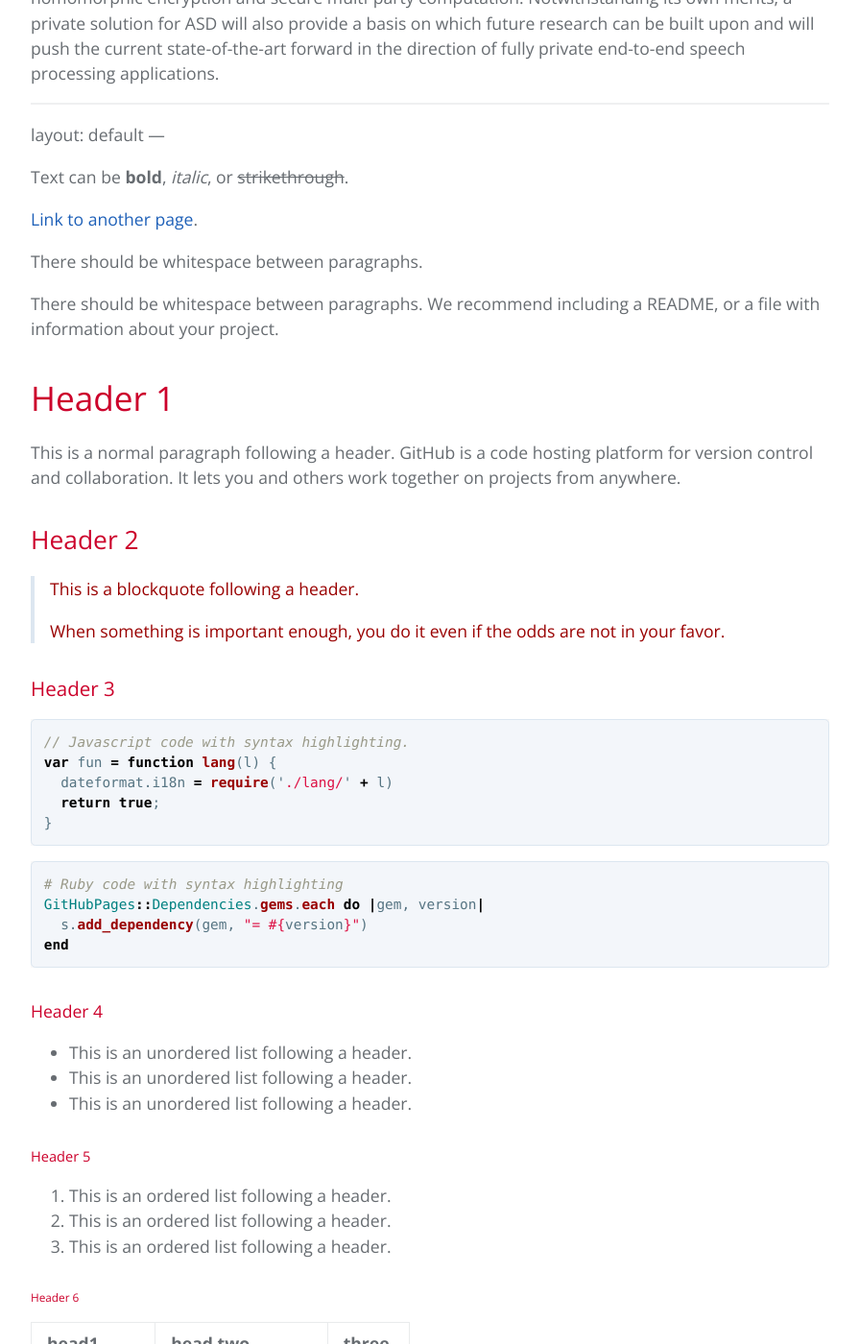
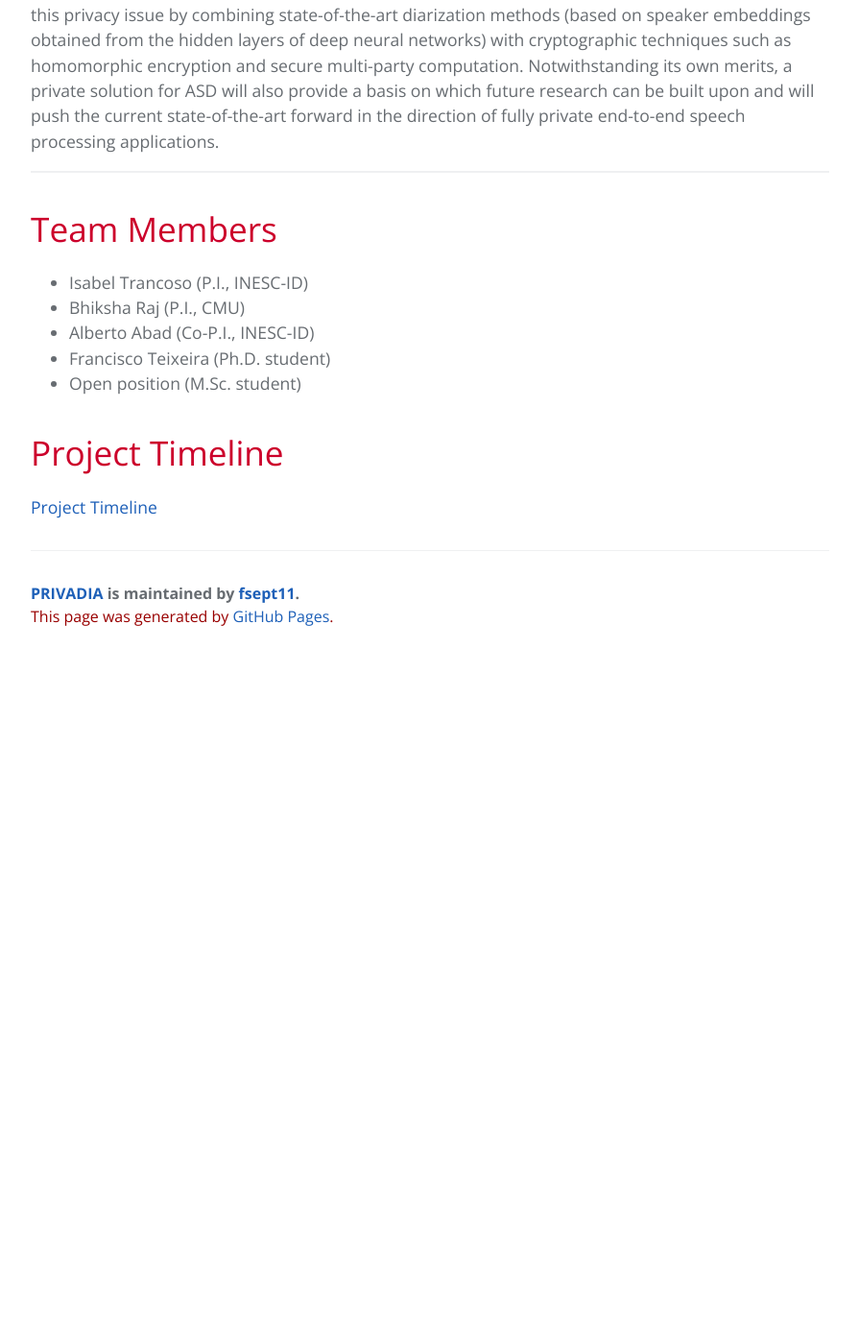
Before and after one commit to fsept11/PRIVADIA, a Jekyll site: the page built from index.md, in a window 1280 px wide and 1400 px high, scrolled down 813 px. Shown: the whole window at 96% size, without its empty margins (192-1087 px from the left). Built offline with Jekyll 4.4.1, drawn with Linux system fonts in a browser that asks for light colours; our own code applies the rules of GitHub Pages for plain Markdown files; after the commit the page ends 1499 px from its top, so only the background shows below that; some of the changed text lies outside the part shown.

Commit message:
Update index.md

````diff
--- a/index.md
+++ b/index.md
@@ -1,127 +1,19 @@
+
+# Project Description
+
 As proven by the recent EU’s General Data Protection Regulation (GDPR), our society is becoming increasingly concerned with how cloud-based applications use their client’s data. Among other data types, speech has received growing interest due to recent advances in speech recognition that have boosted the development of voice-based virtual assistants. However, current speech-based machine learning models are already able to determine characteristics about an individual as private as his/her physical and mental health. It is thus important to find ways to protect the privacy of an individual’s voice, and prevent sensitive information from being leaked. In the midway between simple speech applications and speech recognition lies an enabling technology that not only serves as an intermediate step in complex applications, but is also useful on its own. Automatic Speaker Diarization (ASD), the problem of determining “who spoke when” in a speech recording, is the middle step that can be used to contextualize transcriptions, improve the results of speech recognition systems, and allow users to search and filter speech segments of a specific speaker.
 In this exploratory project we aim to develop a proof-of-concept for private ASD, which could be applied to scenarios where data cannot be delegated to an external party, due to legal or ethical constraints, such as criminal investigations, medical interviews and courtroom hearings. This project addresses this privacy issue by combining state-of-the-art diarization methods (based on speaker embeddings obtained from the hidden layers of deep neural networks) with cryptographic techniques such as homomorphic encryption and secure multi-party computation. Notwithstanding its own merits, a private solution for ASD will also provide a basis on which future research can be built upon and will push the current state-of-the-art forward in the direction of fully private end-to-end speech processing applications.
 
-
----
-layout: default
 ---
 
-Text can be **bold**, _italic_, or ~~strikethrough~~.
+# Team Members
 
-[Link to another page](./another-page.html).
+* Isabel Trancoso (P.I., INESC-ID)
+* Bhiksha Raj (P.I., CMU)
+* Alberto Abad (Co-P.I., INESC-ID)
+* Francisco Teixeira (Ph.D. student)
+* Open position (M.Sc. student)
 
-There should be whitespace between paragraphs.
+# Project Timeline
 
-There should be whitespace between paragraphs. We recommend including a README, or a file with information about your project.
-
-# Header 1
-
-This is a normal paragraph following a header. GitHub is a code hosting platform for version control and collaboration. It lets you and others work together on projects from anywhere.
-
-## Header 2
-
-> This is a blockquote following a header.
->
-> When something is important enough, you do it even if the odds are not in your favor.
-
-### Header 3
-
-```js
-// Javascript code with syntax highlighting.
-var fun = function lang(l) {
-  dateformat.i18n = require('./lang/' + l)
-  return true;
-}
-```
-
-```ruby
-# Ruby code with syntax highlighting
-GitHubPages::Dependencies.gems.each do |gem, version|
-  s.add_dependency(gem, "= #{version}")
-end
-```
-
-#### Header 4
-
-*   This is an unordered list following a header.
-*   This is an unordered list following a header.
-*   This is an unordered list following a header.
-
-##### Header 5
-
-1.  This is an ordered list following a header.
-2.  This is an ordered list following a header.
-3.  This is an ordered list following a header.
-
-###### Header 6
-
-| head1        | head two          | three |
-|:-------------|:------------------|:------|
-| ok           | good swedish fish | nice  |
-| out of stock | good and plenty   | nice  |
-| ok           | good `oreos`      | hmm   |
-| ok           | good `zoute` drop | yumm  |
-
-### There's a horizontal rule below this.
-
-* * *
-
-### Here is an unordered list:
-
-*   Item foo
-*   Item bar
-*   Item baz
-*   Item zip
-
-### And an ordered list:
-
-1.  Item one
-1.  Item two
-1.  Item three
-1.  Item four
-
-### And a nested list:
-
-- level 1 item
-  - level 2 item
-  - level 2 item
-    - level 3 item
-    - level 3 item
-- level 1 item
-  - level 2 item
-  - level 2 item
-  - level 2 item
-- level 1 item
-  - level 2 item
-  - level 2 item
-- level 1 item
-
-### Small image
-
-![Octocat](https://github.githubassets.com/images/icons/emoji/octocat.png)
-
-### Large image
-
-![Branching](https://guides.github.com/activities/hello-world/branching.png)
-
-
-### Definition lists can be used with HTML syntax.
-
-<dl>
-<dt>Name</dt>
-<dd>Godzilla</dd>
-<dt>Born</dt>
-<dd>1952</dd>
-<dt>Birthplace</dt>
-<dd>Japan</dd>
-<dt>Color</dt>
-<dd>Green</dd>
-</dl>
-
-```
-Long, single-line code blocks should not wrap. They should horizontally scroll if they are too long. This line should be long enough to demonstrate this.
-```
-
-```
-The final element.
-```
+[Project Timeline](https://fsept11.github.io/PrivaDia/assets/privadia_timeline.png)
````
